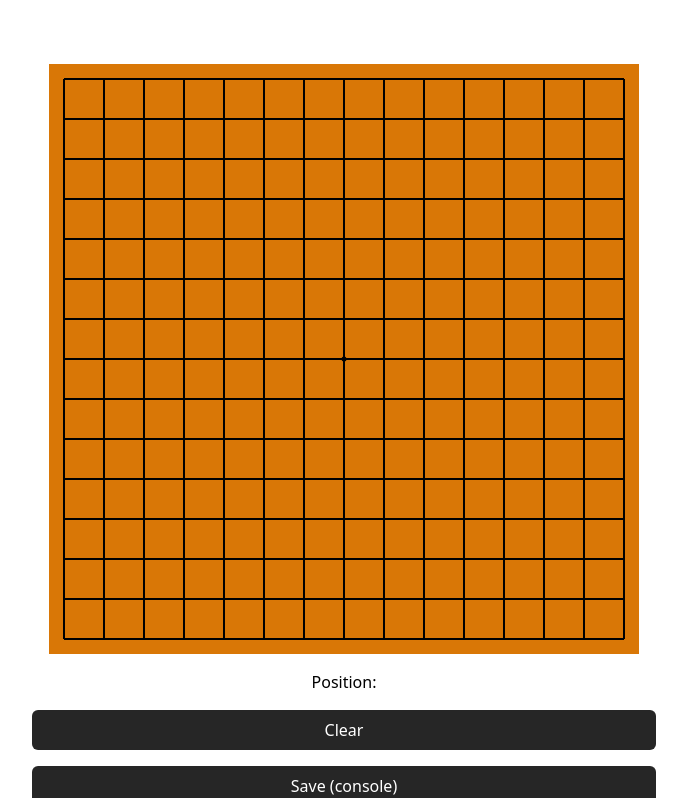
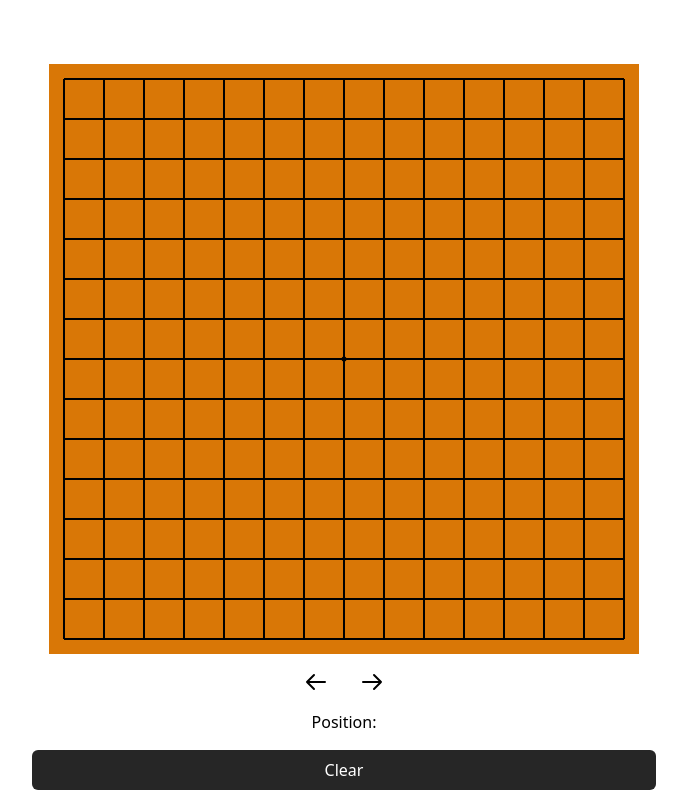
Before and after one commit to sinclairr08/renju-site, a React (Create React App) app: page / in a window 1280 px wide. Shown: the top 798 px of the page, without its empty margins (296-983 px from the left). Built offline with nearby package versions, Linux system fonts and the light colour scheme.

Commit message:
feat: Add undo and redo function
 - Allow users to put a stone even when the game is over

```diff
--- a/src/board/index.tsx
+++ b/src/board/index.tsx
@@ -18,8 +18,15 @@ const Board = () => {
   const [testResult, setTestResult] = useState(
     new Array(testData.length).fill("-")
   );
-  const { board, clearBoard, putStone, saveHistory, restoreHistory } =
-    useBoard();
+  const {
+    board,
+    clearBoard,
+    putStone,
+    saveHistory,
+    restoreHistory,
+    undo,
+    redo,
+  } = useBoard();
   const { stones, winner, winReason } = board;
   const { register, handleSubmit, reset } = useForm<historyForm>();
   const boardRef = useRef<any>(null);
@@ -85,21 +92,52 @@ const Board = () => {
         {arr.map((l) => hrLine(l))}
         {arr.map((l) => vrLine(l))}
       </div>
-
-      <span className="mt-4">
+      <div className="flex space-x-8 mt-4">
+        <svg
+          onClick={undo}
+          className="w-6 h-6 cursor-pointer"
+          fill="none"
+          stroke="currentColor"
+          viewBox="0 0 24 24"
+          xmlns="http://www.w3.org/2000/svg"
+        >
+          <path
+            strokeLinecap="round"
+            strokeLinejoin="round"
+            strokeWidth="2"
+            d="M10 19l-7-7m0 0l7-7m-7 7h18"
+          ></path>
+        </svg>
+        <svg
+          onClick={redo}
+          className="w-6 h-6 cursor-pointer"
+          fill="none"
+          stroke="currentColor"
+          viewBox="0 0 24 24"
+          xmlns="http://www.w3.org/2000/svg"
+        >
+          <path
+            strokeLinecap="round"
+            strokeLinejoin="round"
+            strokeWidth="2"
+            d="M14 5l7 7m0 0l-7 7m7-7H3"
+          ></path>
+        </svg>
+      </div>
+      <span className="mt-4 select-none">
         {winner
           ? `${winner} win! ${winReason}`
           : `Position: ${positionMessage}`}
       </span>
       <div className="flex flex-col w-1/2">
         <button
-          className="bg-neutral-800 text-white rounded-md p-2 mt-4"
+          className="bg-neutral-800 text-white rounded-md p-2 mt-4 select-none"
           onClick={clearBoard}
         >
           Clear
         </button>
         <button
-          className="bg-neutral-800 text-white rounded-md p-2 mt-4"
+          className="bg-neutral-800 text-white rounded-md p-2 mt-4 select-none"
           onClick={saveHistory}
         >
           Save (console)
@@ -113,13 +151,13 @@ const Board = () => {
             {...register("historyStr")}
             className="outline-none w-full border-2 border-neutral-700 rounded-lg py-1 px-1"
           />
-          <button className="bg-neutral-800 text-white rounded-md p-2 mt-4 w-full">
+          <button className="bg-neutral-800 text-white rounded-md p-2 mt-4 w-full select-none">
             Restore
           </button>
         </form>
         <button
           onClick={() => setTestOpen((prev) => !prev)}
-          className="bg-neutral-800 text-white rounded-md p-2 mt-4 w-full text-center"
+          className="bg-neutral-800 text-white rounded-md p-2 mt-4 w-full text-center select-none"
         >
           Test
         </button>
--- a/src/board/useBoard.ts
+++ b/src/board/useBoard.ts
@@ -24,6 +24,8 @@ export interface useBoardReturns {
   putStones: (p: place[]) => Promise<void>;
   saveHistory: () => void;
   restoreHistory: (str: string) => Promise<void>;
+  undo: () => void;
+  redo: () => void;
 }
 
 interface countRowProps {
@@ -52,6 +54,10 @@ const getCounterColor = (counter: number): "black" | "white" => {
 
 const useBoard = (): useBoardReturns => {
   const [board, setBoard] = useState<boardState>(makeEmptyBoardState());
+  const [undoStack, setUndoStack] = useState<boardState[]>([
+    makeEmptyBoardState(),
+  ]);
+  const [redoStack, setRedoStack] = useState<boardState[]>([]);
 
   const saveHistory = () => {
     console.log(JSON.stringify(board.history));
@@ -59,6 +65,22 @@ const useBoard = (): useBoardReturns => {
 
   const restoreHistory = async (historyStr: string) => {
     await putStones(JSON.parse(historyStr));
+  };
+
+  const undo = () => {
+    if (undoStack.length > 1) {
+      setBoard(undoStack[1]);
+      setRedoStack((prev) => [undoStack[0], ...prev]);
+      setUndoStack((prev) => prev.slice(1));
+    }
+  };
+
+  const redo = () => {
+    if (redoStack.length > 0) {
+      setBoard(redoStack[0]);
+      setUndoStack((prev) => [redoStack[0], ...prev]);
+      setRedoStack((prev) => prev.slice(1));
+    }
   };
 
   const putStone = async (p: place) => {
@@ -73,23 +95,43 @@ const useBoard = (): useBoardReturns => {
   };
 
   const putStoneBoardState = (prevState: boardState, p: place): boardState => {
-    if (prevState.isEnd) return prevState;
+    const curPlaceColor = getStoneColor(p, prevState.stones);
+
+    if (curPlaceColor !== "forbidden" && curPlaceColor !== "blank") {
+      return prevState;
+    }
+
+    const curCounter = prevState.counter + 1;
+    const curCounterColor = getCounterColor(curCounter);
+
+    if (prevState.isEnd) {
+      const curBoardState = {
+        ...prevState,
+        counter: curCounter,
+        stones: prevState.stones.map((row, y) =>
+          row.map((curStone, x) =>
+            x === p.x && y === p.y
+              ? { counter: curCounter, color: curCounterColor }
+              : curStone
+          )
+        ),
+        history: [...prevState.history, p],
+      };
+      setUndoStack((prev) => [curBoardState, ...prev]);
+      return curBoardState;
+    }
 
     let curIsEnd: boolean = prevState.isEnd;
     let curWinner = prevState.winner;
     let curWinReason = prevState.winReason;
     let isForbiddenDeleted: boolean = false;
 
-    const curCounter = prevState.counter + 1;
-    const curPlaceColor = getStoneColor(p, prevState.stones);
-    const curCounterColor = getCounterColor(curCounter);
-
     if (curPlaceColor === "forbidden") {
       isForbiddenDeleted = true;
       curIsEnd = true;
       curWinner = "white";
       curWinReason = "Black took a forbidden";
-    } else if (curPlaceColor === "blank") {
+    } else {
       if (curCounterColor === "black") {
         isForbiddenDeleted = true;
       }
@@ -100,8 +142,6 @@ const useBoard = (): useBoardReturns => {
         curWinner = curCounterColor;
         curWinReason = "5 in a row";
       }
-    } else {
-      return prevState;
     }
 
     const curStones = prevState.stones.map((row, y) =>
@@ -120,7 +160,8 @@ const useBoard = (): useBoardReturns => {
       })
     );
 
-    return {
+    const curBoardState = {
+      ...prevState,
       counter: curCounter,
       stones: curStones,
       history: [...prevState.history, p],
@@ -128,6 +169,8 @@ const useBoard = (): useBoardReturns => {
       winReason: curWinReason,
       winner: curWinner,
     };
+    setUndoStack((prev) => [curBoardState, ...prev]);
+    return curBoardState;
   };
 
   const getStoneColor = (p: place, stones: stone[][]): stoneColor => {
@@ -285,6 +328,8 @@ const useBoard = (): useBoardReturns => {
 
   const clearBoard = () => {
     setBoard(makeEmptyBoardState());
+    setUndoStack([makeEmptyBoardState()]);
+    setRedoStack([]);
   };
 
   return {
@@ -294,6 +339,8 @@ const useBoard = (): useBoardReturns => {
     putStones,
     saveHistory,
     restoreHistory,
+    undo,
+    redo,
   };
 };
 
--- a/src/index.tsx
+++ b/src/index.tsx
@@ -6,8 +6,4 @@ import "./index.css";
 const root = ReactDOM.createRoot(
   document.getElementById("root") as HTMLElement
 );
-root.render(
-  <React.StrictMode>
-    <Board />
-  </React.StrictMode>
-);
+root.render(<Board />);
```
